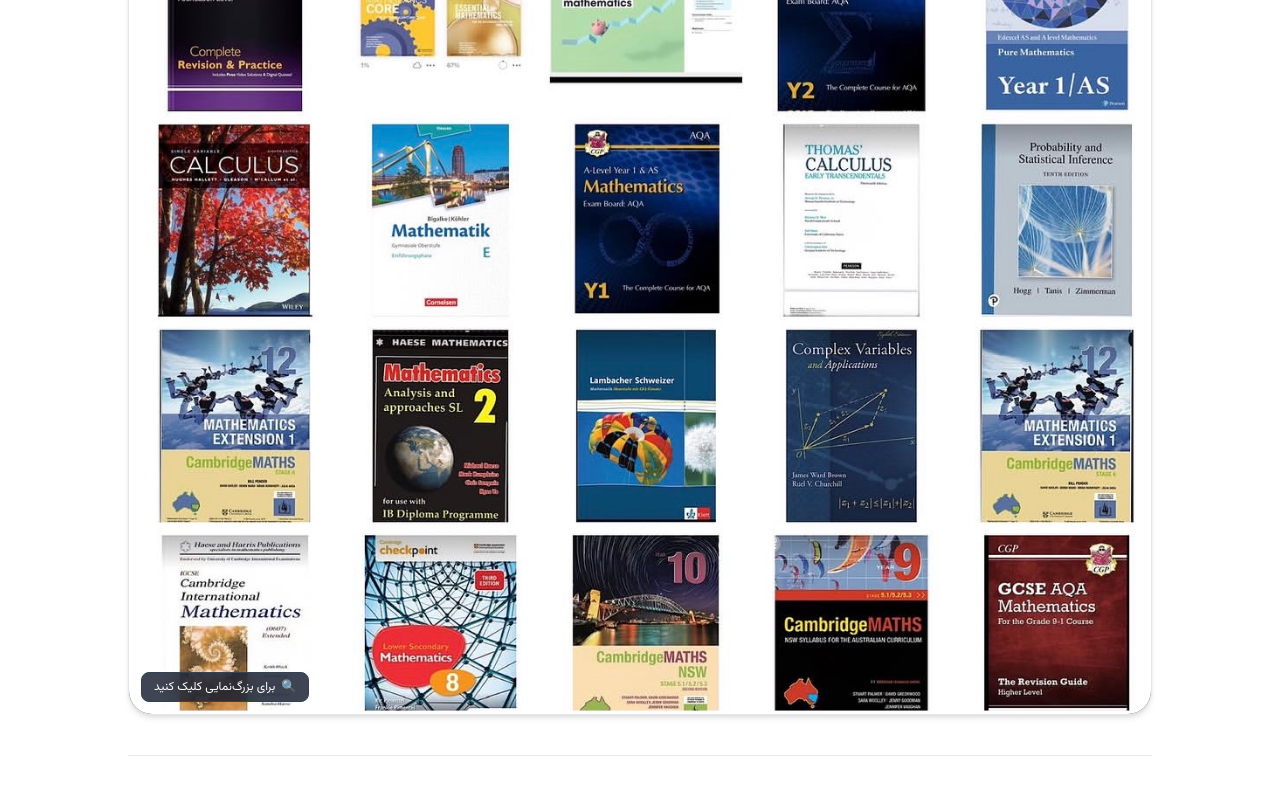
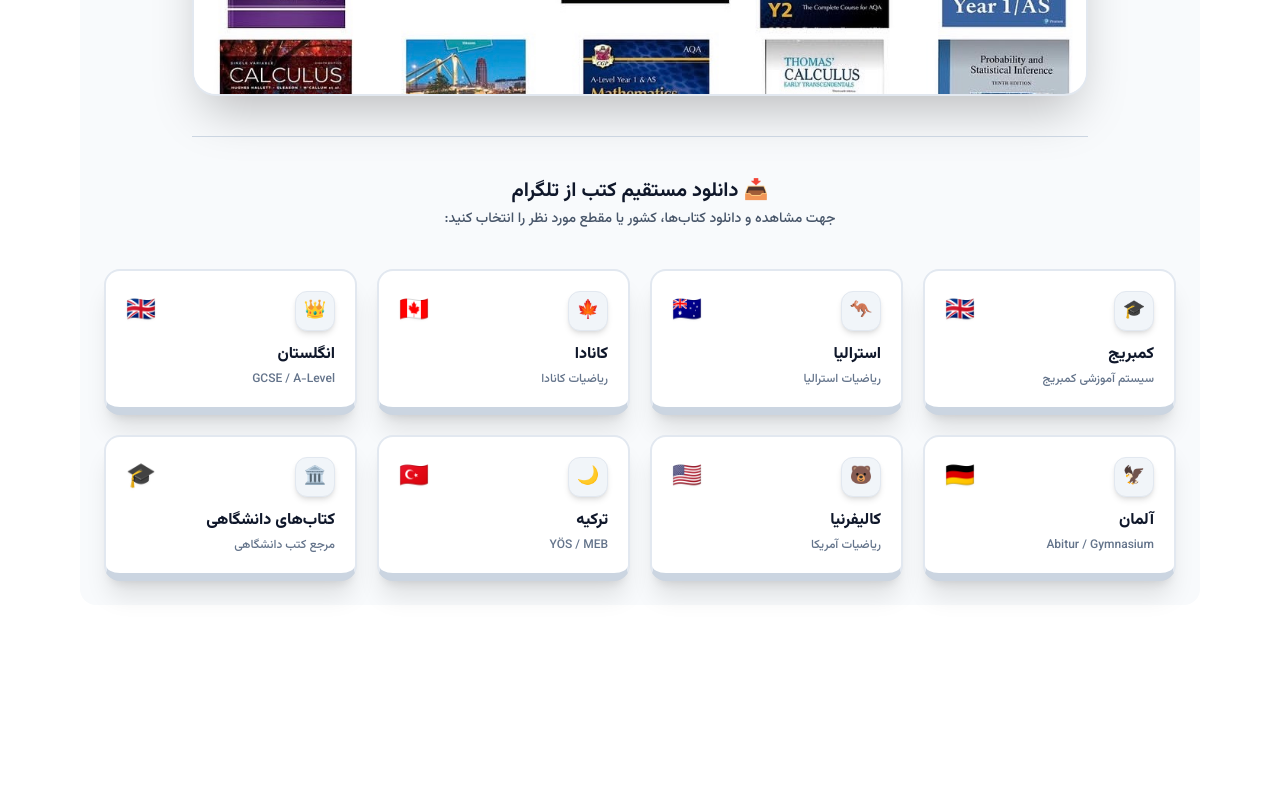
Before and after one commit to Hmohammadiz633/International-Mathematics-Site, a Next.js app: page /books in a window 1280 px wide. Shown: the part 960-1755 px from the top of the page. After the commit the page ends 1613 px from the top, so only its background shows below. Built offline with nearby package versions, Linux system fonts and the light colour scheme.

Commit message:
Update BooksSection.jsx

```diff
--- a/components/BooksSection.jsx
+++ b/components/BooksSection.jsx
@@ -1,6 +1,6 @@
 'use client';
 
-import { useState } from 'react';
+import { useState, useRef } from 'react';
 
 // لینک‌های تلگرام برای مقاطع تحصیلی
 const COUNTRY_GRADE_LINKS = {
@@ -57,147 +57,188 @@ const schoolGrades = [
 
 export default function BooksSection({ lang = 'fa' }) {
   const [selectedCategory, setSelectedCategory] = useState(null);
-  const [isZoomed, setIsZoomed] = useState(false);
+  const [isDragging, setIsDragging] = useState(false);
   const isFa = lang === 'fa';
   const activeCategory = categories.find((c) => c.id === selectedCategory);
 
+  // مرجع کنترل اسکرول تصویر
+  const scrollContainerRef = useRef(null);
+  const isMouseDown = useRef(false);
+  const startY = useRef(0);
+  const scrollTop = useRef(0);
+
+  // شروع کشیدن تصویر (موس)
+  const handleMouseDown = (e) => {
+    isMouseDown.current = true;
+    setIsDragging(true);
+    startY.current = e.pageY - scrollContainerRef.current.offsetTop;
+    scrollTop.current = scrollContainerRef.current.scrollTop;
+  };
+
+  // رها کردن دست یا موس
+  const handleMouseLeaveOrUp = () => {
+    isMouseDown.current = false;
+    setIsDragging(false);
+  };
+
+  // حرکت دادن تصویر (موس)
+  const handleMouseMove = (e) => {
+    if (!isMouseDown.current) return;
+    e.preventDefault();
+    const y = e.pageY - scrollContainerRef.current.offsetTop;
+    const walk = (y - startY.current) * 1.5;
+    scrollContainerRef.current.scrollTop = scrollTop.current - walk;
+  };
+
+  // پشتیبانی از لمس در گوشی (Touch Events)
+  const handleTouchStart = (e) => {
+    isMouseDown.current = true;
+    setIsDragging(true);
+    startY.current = e.touches[0].pageY - scrollContainerRef.current.offsetTop;
+    scrollTop.current = scrollContainerRef.current.scrollTop;
+  };
+
+  const handleTouchMove = (e) => {
+    if (!isMouseDown.current) return;
+    const y = e.touches[0].pageY - scrollContainerRef.current.offsetTop;
+    const walk = (y - startY.current) * 1.5;
+    scrollContainerRef.current.scrollTop = scrollTop.current - walk;
+  };
+
   return (
-    <section className="py-8 bg-white rounded-2xl p-4 space-y-10">
+    <section className="py-8 bg-slate-50 rounded-2xl p-4 md:p-6 space-y-10">
       {/* عنوان بخش اصلی */}
-      <div className="text-center max-w-3xl mx-auto p-6 bg-gray-100 rounded-2xl border border-gray-300">
-        <h2 className="text-2xl md:text-3xl font-bold mb-2 text-black">
+      <div className="text-center max-w-3xl mx-auto p-6 bg-white rounded-2xl border-b-4 border-slate-300 shadow-xl">
+        <h2 className="text-2xl md:text-3xl font-black mb-2 text-slate-900">
           📚 {isFa ? 'کتاب‌های تدریس‌شده بین‌المللی' : 'Taught Textbooks'}
         </h2>
-        <p className="text-black text-sm md:text-base leading-relaxed">
+        <p className="text-slate-600 text-sm md:text-base leading-relaxed font-medium">
           {isFa
             ? 'تدریس بر اساس آخرین ویرایش کتاب‌های رسمی نظام‌های آموزشی بین‌المللی'
             : 'Teaching based on official international curricula standard textbooks.'}
         </p>
       </div>
 
-      {/* بنر تصویر گالری کتاب‌ها (IMG_1849.jpg) */}
-      <div className="max-w-5xl mx-auto bg-white rounded-3xl border border-gray-200 shadow-md overflow-hidden">
+      {/* بنر تصویر عمودی گالری کتاب‌ها */}
+      <div className="max-w-4xl mx-auto bg-white rounded-3xl border-2 border-slate-200 shadow-2xl overflow-hidden">
         <div
-          className="relative w-full bg-slate-900 group cursor-pointer overflow-hidden"
-          onClick={() => setIsZoomed(!isZoomed)}
+          ref={scrollContainerRef}
+          onMouseDown={handleMouseDown}
+          onMouseLeave={handleMouseLeaveOrUp}
+          onMouseUp={handleMouseLeaveOrUp}
+          onMouseMove={handleMouseMove}
+          onTouchStart={handleTouchStart}
+          onTouchEnd={handleMouseLeaveOrUp}
+          onTouchMove={handleTouchMove}
+          className={`relative w-full h-[450px] md:h-[600px] bg-slate-900 overflow-y-auto overflow-x-hidden select-none touch-pan-y scrollbar-hide ${
+            isDragging ? 'cursor-grabbing' : 'cursor-grab'
+          }`}
         >
           <img
             src="/IMG_1849.jpg"
             alt={isFa ? 'کتب و منابع تدریس‌شده' : 'Taught Textbooks'}
-            className={`w-full h-auto object-contain transition-transform duration-500 ease-out ${
-              isZoomed ? 'scale-125' : 'group-hover:scale-[1.02]'
-            }`}
+            className="w-full h-auto min-h-full object-cover pointer-events-none"
             loading="eager"
           />
-          <div className="absolute bottom-3 left-3 bg-slate-900/80 backdrop-blur-md text-white text-xs px-3 py-1.5 rounded-lg border border-slate-700 flex items-center gap-1.5 pointer-events-none">
-            <span>🔍</span>
-            <span>
-              {isFa
-                ? isZoomed
-                  ? 'برای کوچک‌سازی کلیک کنید'
-                  : 'برای بزرگ‌نمایی کلیک کنید'
-                : isZoomed
-                ? 'Click to minimize'
-                : 'Click to zoom'}
-            </span>
-          </div>
         </div>
       </div>
 
-      <hr className="border-gray-200 max-w-5xl mx-auto my-6" />
+      <hr className="border-slate-300 max-w-4xl mx-auto my-6" />
 
       {/* راهنمای دانلود کتاب‌ها */}
       <div className="text-center max-w-2xl mx-auto">
         <h3 className="text-lg md:text-xl font-bold text-slate-900 mb-1">
           📥 {isFa ? 'دانلود مستقیم کتب از تلگرام' : 'Download Textbooks'}
         </h3>
-        <p className="text-xs md:text-sm text-slate-600">
+        <p className="text-xs md:text-sm text-slate-600 font-medium">
           {isFa
             ? 'جهت مشاهده و دانلود کتاب‌ها، کشور یا مقطع مورد نظر را انتخاب کنید:'
             : 'Select an educational system or section below:'}
         </p>
       </div>
 
-      {/* شبکه دکمه‌های دسته‌بندی */}
-      <div className="grid grid-cols-1 sm:grid-cols-2 lg:grid-cols-4 gap-4 max-w-6xl mx-auto">
+      {/* دکمه‌های دسته‌بندی */}
+      <div className="grid grid-cols-1 sm:grid-cols-2 lg:grid-cols-4 gap-5 max-w-6xl mx-auto">
         {categories.map((cat) => (
           <button
             key={cat.id}
             type="button"
             onClick={() => setSelectedCategory(cat.id)}
-            className={`p-4 rounded-xl border text-right transition duration-200 ${
+            className={`p-5 rounded-2xl text-right transition-all duration-200 cursor-pointer transform ${
               selectedCategory === cat.id
-                ? 'bg-gray-300 text-black border-black font-bold shadow-sm'
-                : 'bg-gray-100 text-black border-gray-300 hover:bg-gray-200'
+                ? 'bg-blue-600 text-white border-b-8 border-blue-900 shadow-2xl scale-105 -translate-y-1'
+                : 'bg-white text-slate-900 border-2 border-slate-200 border-b-8 border-b-slate-300 shadow-xl hover:shadow-2xl hover:-translate-y-1 hover:border-b-blue-500'
             }`}
           >
-            <div className="flex items-center justify-between mb-2">
-              <span className="w-8 h-8 flex items-center justify-center text-sm rounded-lg bg-white border border-gray-300 text-black">
+            <div className="flex items-center justify-between mb-3">
+              <span className={`w-10 h-10 flex items-center justify-center text-lg rounded-xl shadow-md ${
+                selectedCategory === cat.id ? 'bg-blue-700 text-white' : 'bg-slate-100 border border-slate-200 text-slate-900'
+              }`}>
                 {cat.icon}
               </span>
-              <span className="text-lg">{cat.flag}</span>
+              <span className="text-2xl drop-shadow-sm">{cat.flag}</span>
             </div>
-            <h3 className="font-bold text-sm text-black">
+            <h3 className="font-extrabold text-base mb-1">
               {isFa ? cat.titleFa : cat.titleEn}
             </h3>
-            <p className="text-[11px] mt-1 text-black opacity-80">
+            <p className={`text-xs font-medium ${selectedCategory === cat.id ? 'text-blue-100' : 'text-slate-500'}`}>
               {isFa ? cat.subtitleFa : cat.subtitleEn}
             </p>
           </button>
         ))}
       </div>
 
-      {/* نمایش لیست زیرمجموعه‌ها پس از انتخاب */}
+      {/* نمایش زیرمجموعه‌ها پس از انتخاب */}
       {selectedCategory && (
-        <div className="p-6 bg-gray-50 rounded-2xl border border-gray-300 max-w-6xl mx-auto">
-          <div className="flex items-center justify-between border-b border-gray-300 pb-4 mb-6">
+        <div className="p-6 bg-white rounded-3xl border-2 border-slate-200 border-b-8 border-b-slate-300 shadow-2xl max-w-6xl mx-auto">
+          <div className="flex items-center justify-between border-b-2 border-slate-100 pb-4 mb-6">
             <div className="flex items-center gap-3">
-              <span className="w-10 h-10 flex items-center justify-center text-xl rounded-xl bg-white border border-gray-300 text-black">
+              <span className="w-12 h-12 flex items-center justify-center text-2xl rounded-2xl bg-blue-50 border border-blue-200 shadow-inner text-blue-600">
                 {activeCategory?.icon}
               </span>
               <div>
-                <h3 className="text-lg font-bold text-black">
+                <h3 className="text-xl font-black text-slate-900">
                   {isFa ? activeCategory?.titleFa : activeCategory?.titleEn}
                 </h3>
-                <p className="text-xs text-black opacity-80 mt-0.5">
+                <p className="text-xs text-slate-500 font-medium mt-0.5">
                   {isFa ? activeCategory?.subtitleFa : activeCategory?.subtitleEn}
                 </p>
               </div>
             </div>
-            <span className="text-2xl">{activeCategory?.flag}</span>
+            <span className="text-3xl drop-shadow-md">{activeCategory?.flag}</span>
           </div>
 
           {selectedCategory === 'university' ? (
-            <div className="grid grid-cols-1 sm:grid-cols-2 lg:grid-cols-3 gap-4">
+            <div className="grid grid-cols-1 sm:grid-cols-2 lg:grid-cols-3 gap-5">
               {UNIVERSITY_BOOKS.map((book) => (
                 <a
                   key={book.id}
                   href={book.link}
                   target="_blank"
                   rel="noopener noreferrer"
-                  className="p-4 bg-white hover:bg-gray-100 border border-gray-300 rounded-xl transition flex flex-col justify-between shadow-sm"
+                  className="p-4 bg-slate-50 hover:bg-white border-2 border-slate-200 border-b-4 border-b-slate-300 rounded-2xl transition-all duration-200 flex flex-col justify-between shadow-lg hover:shadow-xl hover:-translate-y-1"
                 >
-                  <div className="flex items-center gap-3 mb-3">
-                    <div className="w-10 h-10 rounded-lg bg-gray-100 border border-gray-300 flex items-center justify-center text-xl text-black shrink-0">
+                  <div className="flex items-center gap-3 mb-4">
+                    <div className="w-11 h-11 rounded-xl bg-white border border-slate-200 flex items-center justify-center text-2xl text-slate-800 shrink-0 shadow-md">
                       {book.icon}
                     </div>
                     <div>
-                      <div className="font-bold text-black text-sm">
+                      <div className="font-bold text-slate-900 text-sm">
                         {isFa ? book.titleFa : book.titleEn}
                       </div>
-                      <div className="text-[11px] text-black opacity-70 mt-0.5">
+                      <div className="text-[11px] text-slate-500 font-medium mt-0.5">
                         {book.subFa}
                       </div>
                     </div>
                   </div>
-                  <span className="w-full text-center py-2 bg-gray-200 hover:bg-gray-300 text-black font-bold text-xs rounded-lg border border-gray-300 transition">
+                  <span className="w-full text-center py-2.5 bg-blue-600 hover:bg-blue-700 text-white font-bold text-xs rounded-xl border-b-4 border-blue-800 shadow-md transition active:translate-y-0.5">
                     {isFa ? 'دانلود PDF از تلگرام' : 'Download PDF'}
                   </span>
                 </a>
               ))}
             </div>
           ) : (
-            <div className="grid grid-cols-2 sm:grid-cols-3 lg:grid-cols-6 gap-3">
+            <div className="grid grid-cols-2 sm:grid-cols-3 lg:grid-cols-6 gap-4">
               {schoolGrades.map((grade) => {
                 const targetLink =
                   COUNTRY_GRADE_LINKS[selectedCategory]?.[grade.id] ||
@@ -209,20 +250,20 @@ export default function BooksSection({ lang = 'fa' }) {
                     href={targetLink}
                     target="_blank"
                     rel="noopener noreferrer"
-                    className="p-3 bg-white hover:bg-gray-100 border border-gray-300 rounded-xl transition flex flex-col items-center justify-between text-center shadow-sm"
+                    className="p-4 bg-slate-50 hover:bg-white border-2 border-slate-200 border-b-4 border-b-slate-300 rounded-2xl transition-all duration-200 flex flex-col items-center justify-between text-center shadow-md hover:shadow-xl hover:-translate-y-1"
                   >
-                    <div className="w-9 h-9 rounded-lg bg-gray-100 border border-gray-300 flex items-center justify-center text-lg text-black mb-2">
+                    <div className="w-10 h-10 rounded-xl bg-white border border-slate-200 flex items-center justify-center text-xl text-slate-800 mb-2 shadow-sm">
                       {grade.icon}
                     </div>
-                    <div>
-                      <div className="font-bold text-black text-xs">
+                    <div className="mb-3">
+                      <div className="font-bold text-slate-900 text-xs">
                         {isFa ? grade.titleFa : grade.titleEn}
                       </div>
-                      <div className="text-[10px] text-black opacity-70 mt-0.5">
+                      <div className="text-[10px] text-slate-500 font-medium mt-0.5">
                         {grade.subFa}
                       </div>
                     </div>
-                    <span className="mt-3 px-3 py-1.5 bg-gray-200 hover:bg-gray-300 text-black border border-gray-300 text-[10px] font-bold rounded-lg transition">
+                    <span className="w-full py-1.5 bg-blue-600 hover:bg-blue-700 text-white border-b-4 border-blue-800 text-[10px] font-bold rounded-lg shadow-md transition active:translate-y-0.5">
                       {isFa ? 'دانلود PDF' : 'Download'}
                     </span>
                   </a>
```
